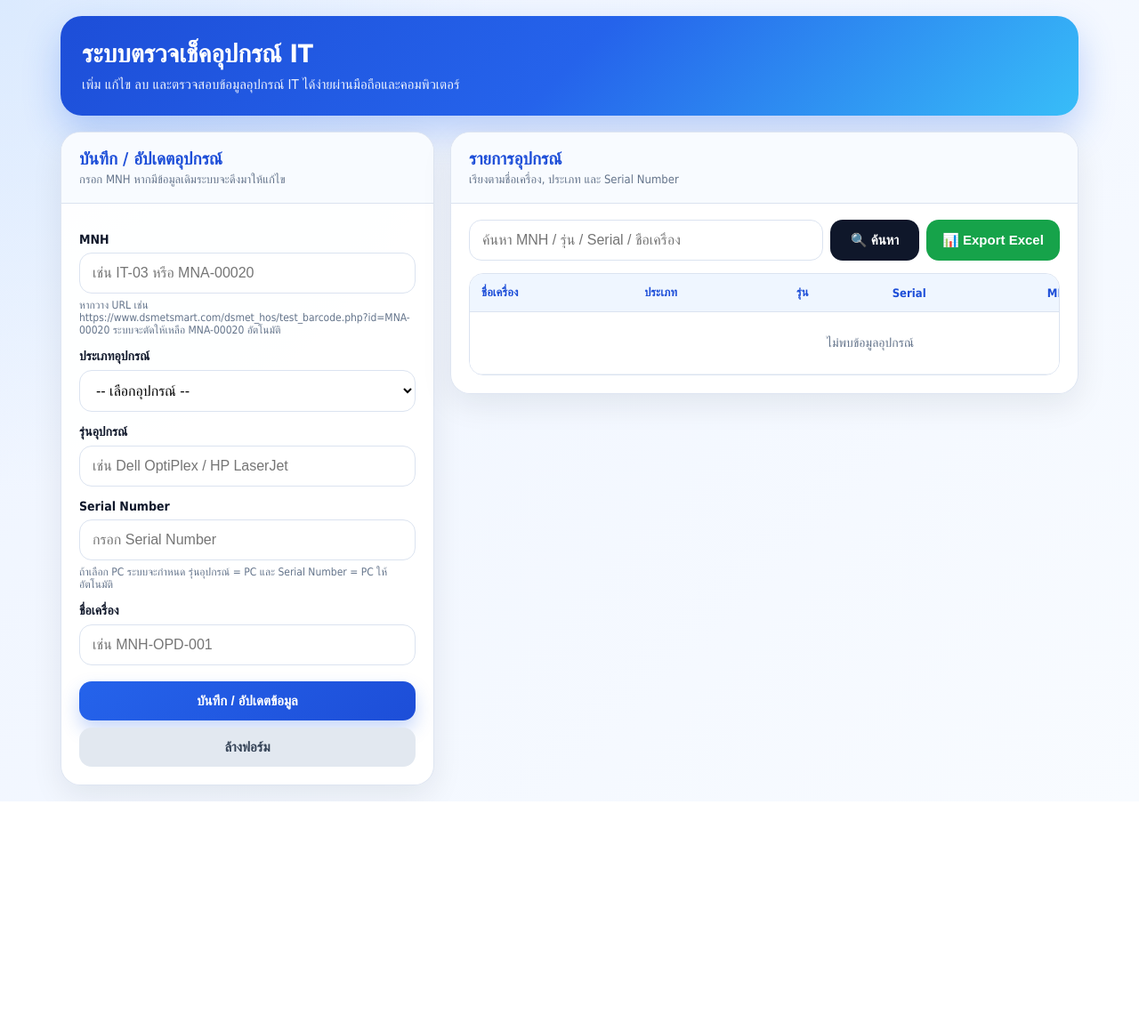
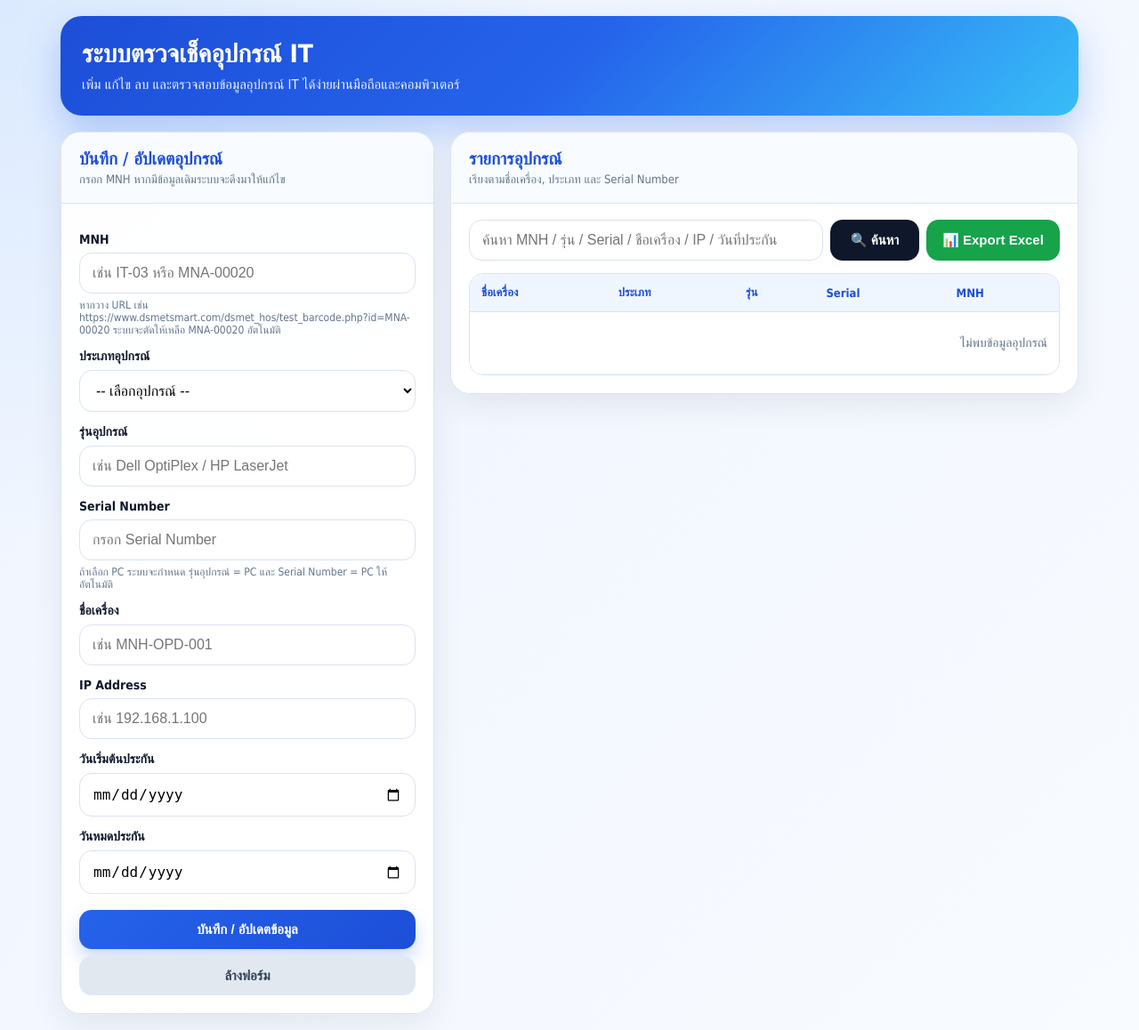
Before and after one commit to muangnaraiit/WepApp, a Flask app: page / in a window 1280 px wide. Shown: the whole page at 89% size. Before the commit the page ends 901 px from the top, so only its background shows below. Run offline with Flask 3, Linux system fonts and the light colour scheme; data that the repository does not hold is empty; some libraries are stand-ins or nearby versions.

Commit message:
Add files via upload

```diff
--- a/app.py
+++ b/app.py
@@ -18,6 +18,40 @@ def get_db():
     if not DATABASE_URL:
         raise Exception("ไม่พบค่า DATABASE_URL")
     return psycopg2.connect(DATABASE_URL, sslmode="require")
+
+
+def ensure_device_extra_columns():
+    """เพิ่มคอลัมน์ใหม่ให้อัตโนมัติ กรณีฐานข้อมูลเดิมยังไม่มีฟิลด์ประกัน/IP"""
+    conn = get_db()
+    cur = conn.cursor()
+
+    cur.execute("""
+        ALTER TABLE devices
+        ADD COLUMN IF NOT EXISTS ip_address VARCHAR(50),
+        ADD COLUMN IF NOT EXISTS warranty_start DATE,
+        ADD COLUMN IF NOT EXISTS warranty_end DATE
+    """)
+
+    conn.commit()
+    cur.close()
+    conn.close()
+
+
+def format_device_row(row):
+    """แปลงข้อมูล date ให้เป็น yyyy-mm-dd เพื่อใช้กับ input type=date และ JSON"""
+    if not row:
+        return None
+
+    data = dict(row)
+
+    for key in ("warranty_start", "warranty_end"):
+        value = data.get(key)
+        if hasattr(value, "isoformat"):
+            data[key] = value.isoformat()
+        elif value is None:
+            data[key] = ""
+
+    return data
 
 
 def get_search_value():
@@ -101,6 +135,8 @@ ORDER_SQL = """
 
 @app.route("/")
 def home():
+    ensure_device_extra_columns()
+
     search_raw = request.args.get("search", "").strip()
     search = clean_mnh(search_raw) or search_raw
 
@@ -117,8 +153,11 @@ def home():
                OR model ILIKE %s
                OR serial_number ILIKE %s
                OR computer_name ILIKE %s
+               OR ip_address ILIKE %s
+               OR TO_CHAR(warranty_start, 'YYYY-MM-DD') ILIKE %s
+               OR TO_CHAR(warranty_end, 'YYYY-MM-DD') ILIKE %s
             {ORDER_SQL}
-        """, (keyword, keyword, keyword, keyword, keyword))
+        """, (keyword, keyword, keyword, keyword, keyword, keyword, keyword, keyword))
     else:
         cur.execute(f"""
             SELECT *
@@ -160,6 +199,8 @@ def home():
 
 @app.route("/api/device/<path:mnh>")
 def api_device(mnh):
+    ensure_device_extra_columns()
+
     mnh = clean_mnh(mnh)
 
     if not mnh:
@@ -181,13 +222,15 @@ def api_device(mnh):
     conn.close()
 
     if row:
-        return jsonify({"found": True, "data": dict(row)})
+        return jsonify({"found": True, "data": format_device_row(row)})
 
     return jsonify({"found": False})
 
 
 @app.route("/save", methods=["POST"])
 def save():
+    ensure_device_extra_columns()
+
     current_search = get_search_value()
 
     edit_id_raw = request.form.get("edit_id", "").strip()
@@ -198,6 +241,9 @@ def save():
     model = request.form.get("model", "").strip()
     serial_number = request.form.get("serial_number", "").strip()
     computer_name = request.form.get("computer_name", "").strip()
+    ip_address = request.form.get("ip_address", "").strip()
+    warranty_start = request.form.get("warranty_start") or None
+    warranty_end = request.form.get("warranty_end") or None
 
     if not mnh:
         return "MNH ไม่ถูกต้อง กรุณากรอกใหม่", 400
@@ -237,7 +283,10 @@ def save():
                     device_type = %s,
                     model = %s,
                     serial_number = %s,
-                    computer_name = %s
+                    computer_name = %s,
+                    ip_address = %s,
+                    warranty_start = %s,
+                    warranty_end = %s
                 WHERE id = %s
             """, (
                 mnh,
@@ -245,6 +294,9 @@ def save():
                 model,
                 serial_number,
                 computer_name,
+                ip_address,
+                warranty_start,
+                warranty_end,
                 target_id
             ))
 
@@ -256,7 +308,10 @@ def save():
                         device_type = %s,
                         model = %s,
                         serial_number = %s,
-                        computer_name = %s
+                        computer_name = %s,
+                        ip_address = %s,
+                        warranty_start = %s,
+                        warranty_end = %s
                     WHERE mnh = %s
                 """, (
                     mnh,
@@ -264,6 +319,9 @@ def save():
                     model,
                     serial_number,
                     computer_name,
+                    ip_address,
+                    warranty_start,
+                    warranty_end,
                     original_mnh
                 ))
         else:
@@ -274,21 +332,30 @@ def save():
                     device_type,
                     model,
                     serial_number,
-                    computer_name
+                    computer_name,
+                    ip_address,
+                    warranty_start,
+                    warranty_end
                 )
-                VALUES (%s, %s, %s, %s, %s)
+                VALUES (%s, %s, %s, %s, %s, %s, %s, %s)
                 ON CONFLICT (mnh)
                 DO UPDATE SET
                     device_type = EXCLUDED.device_type,
                     model = EXCLUDED.model,
                     serial_number = EXCLUDED.serial_number,
-                    computer_name = EXCLUDED.computer_name
+                    computer_name = EXCLUDED.computer_name,
+                    ip_address = EXCLUDED.ip_address,
+                    warranty_start = EXCLUDED.warranty_start,
+                    warranty_end = EXCLUDED.warranty_end
             """, (
                 mnh,
                 device_type,
                 model,
                 serial_number,
-                computer_name
+                computer_name,
+                ip_address,
+                warranty_start,
+                warranty_end
             ))
 
         conn.commit()
@@ -320,6 +387,8 @@ def delete_device(id):
 
 @app.route("/export_excel")
 def export_excel():
+    ensure_device_extra_columns()
+
     search_raw = request.args.get("search", "").strip()
     search = clean_mnh(search_raw) or search_raw
 
@@ -334,15 +403,21 @@ def export_excel():
                 device_type,
                 model,
                 serial_number,
-                mnh
+                mnh,
+                ip_address,
+                warranty_start,
+                warranty_end
             FROM devices
             WHERE mnh ILIKE %s
                OR device_type ILIKE %s
                OR model ILIKE %s
                OR serial_number ILIKE %s
                OR computer_name ILIKE %s
+               OR ip_address ILIKE %s
+               OR TO_CHAR(warranty_start, 'YYYY-MM-DD') ILIKE %s
+               OR TO_CHAR(warranty_end, 'YYYY-MM-DD') ILIKE %s
             {ORDER_SQL}
-        """, (keyword, keyword, keyword, keyword, keyword))
+        """, (keyword, keyword, keyword, keyword, keyword, keyword, keyword, keyword))
     else:
         cur.execute(f"""
             SELECT
@@ -350,7 +425,10 @@ def export_excel():
                 device_type,
                 model,
                 serial_number,
-                mnh
+                mnh,
+                ip_address,
+                warranty_start,
+                warranty_end
             FROM devices
             {ORDER_SQL}
         """)
@@ -369,7 +447,10 @@ def export_excel():
         "ประเภท",
         "รุ่น",
         "Serial Number",
-        "MNH"
+        "MNH",
+        "IP Address",
+        "วันเริ่มต้นประกัน",
+        "วันหมดประกัน"
     ]
 
     ws.append(headers)
@@ -399,6 +480,9 @@ def export_excel():
             excel_text(row.get("model")),
             excel_text(row.get("serial_number")),
             excel_text(row.get("mnh")),
+            excel_text(row.get("ip_address")),
+            excel_text(row.get("warranty_start")),
+            excel_text(row.get("warranty_end")),
         ])
 
     for row in ws.iter_rows():
@@ -418,6 +502,9 @@ def export_excel():
         "C": 30,
         "D": 24,
         "E": 20,
+        "F": 18,
+        "G": 20,
+        "H": 20,
     }
 
     for col, width in column_widths.items():
--- a/templates/index.html
+++ b/templates/index.html
@@ -246,7 +246,7 @@
 
         table {
             width: 100%;
-            min-width: 900px;
+            min-width: 1200px;
             border-collapse: collapse;
             background: white;
         }
@@ -391,13 +391,14 @@
                         <option value="Monitor">Monitor</option>
                         <option value="Printer">Printer</option>
                         <option value="Scanner">Scanner</option>
+                        <option value="Paper Shredder">Paper Shredder</option>
                         <option value="UPS">UPS</option>
                         <option value="Notebook">Notebook</option>
                         <option value="Projector">Projector</option>
                         <option value="Phone">Phone</option>
-			<option value="Tablet">Tablet</option>
+			            <option value="Tablet">Tablet</option>
                         <option value="Switch Hub">Switch Hub</option>
-			<option value="Wifi">Wifi</option>
+			            <option value="Wifi">Wifi</option>
                     </select>
 
                     <label>รุ่นอุปกรณ์</label>
@@ -420,6 +421,15 @@
                         {% endfor %}
                     </datalist>
 
+                    <label>IP Address</label>
+                    <input type="text" name="ip_address" id="ip_address" placeholder="เช่น 192.168.1.100">
+
+                    <label>วันเริ่มต้นประกัน</label>
+                    <input type="date" name="warranty_start" id="warranty_start">
+
+                    <label>วันหมดประกัน</label>
+                    <input type="date" name="warranty_end" id="warranty_end">
+
                     <button type="submit" class="btn-primary">บันทึก / อัปเดตข้อมูล</button>
                     <button type="button" class="btn-clear" onclick="clearForm()">ล้างฟอร์ม</button>
 
@@ -435,7 +445,7 @@
 
             <div class="card-body">
                 <form method="get" action="/" class="search-row" id="searchForm">
-                    <input type="text" name="search" id="listSearchInput" value="{{ search }}" placeholder="ค้นหา MNH / รุ่น / Serial / ชื่อเครื่อง">
+                    <input type="text" name="search" id="listSearchInput" value="{{ search }}" placeholder="ค้นหา MNH / รุ่น / Serial / ชื่อเครื่อง / IP / วันที่ประกัน">
 
                     <button type="submit" class="btn-search">
                         🔍 ค้นหา
@@ -455,6 +465,9 @@
                                 <th>รุ่น</th>
                                 <th>Serial</th>
                                 <th>MNH</th>
+                                <th>IP</th>
+                                <th>เริ่มประกัน</th>
+                                <th>หมดประกัน</th>
                                 <th>ลบ</th>
                             </tr>
                         </thead>
@@ -476,6 +489,9 @@
                                 <td>{{ row.model or '-' }}</td>
                                 <td>{{ row.serial_number or '-' }}</td>
                                 <td class="mnh">{{ row.mnh }}</td>
+                                <td>{{ row.ip_address or '-' }}</td>
+                                <td>{{ row.warranty_start or '-' }}</td>
+                                <td>{{ row.warranty_end or '-' }}</td>
                                 <td>
                                     <div class="action-cell">
                                         <form
@@ -493,7 +509,7 @@
                             </tr>
                             {% else %}
                             <tr>
-                                <td colspan="6" class="empty">ไม่พบข้อมูลอุปกรณ์</td>
+                                <td colspan="9" class="empty">ไม่พบข้อมูลอุปกรณ์</td>
                             </tr>
                             {% endfor %}
                         </tbody>
@@ -514,6 +530,9 @@
     const modelInput = document.getElementById("model");
     const serialInput = document.getElementById("serial_number");
     const computerNameInput = document.getElementById("computer_name");
+    const ipAddressInput = document.getElementById("ip_address");
+    const warrantyStartInput = document.getElementById("warranty_start");
+    const warrantyEndInput = document.getElementById("warranty_end");
     const statusBox = document.getElementById("statusBox");
     const currentSearchInput = document.getElementById("current_search");
     const listSearchInput = document.getElementById("listSearchInput");
@@ -581,6 +600,9 @@
                 modelInput.value = d.model || "";
                 serialInput.value = d.serial_number || "";
                 computerNameInput.value = d.computer_name || "";
+                ipAddressInput.value = d.ip_address || "";
+                warrantyStartInput.value = d.warranty_start || "";
+                warrantyEndInput.value = d.warranty_end || "";
 
                 statusBox.className = "status found";
                 statusBox.innerText = "พบข้อมูลเดิม ดึงข้อมูลตัวนี้มาให้แก้ไขแล้ว";
@@ -593,6 +615,9 @@
                     modelInput.value = "";
                     serialInput.value = "";
                     computerNameInput.value = "";
+                    ipAddressInput.value = "";
+                    warrantyStartInput.value = "";
+                    warrantyEndInput.value = "";
                 }
 
                 statusBox.className = "status new";
@@ -617,6 +642,9 @@
         modelInput.value = row.model || "";
         serialInput.value = row.serial_number || "";
         computerNameInput.value = row.computer_name || "";
+        ipAddressInput.value = row.ip_address || "";
+        warrantyStartInput.value = row.warranty_start || "";
+        warrantyEndInput.value = row.warranty_end || "";
 
         statusBox.style.display = "block";
         statusBox.className = "status found";
```
